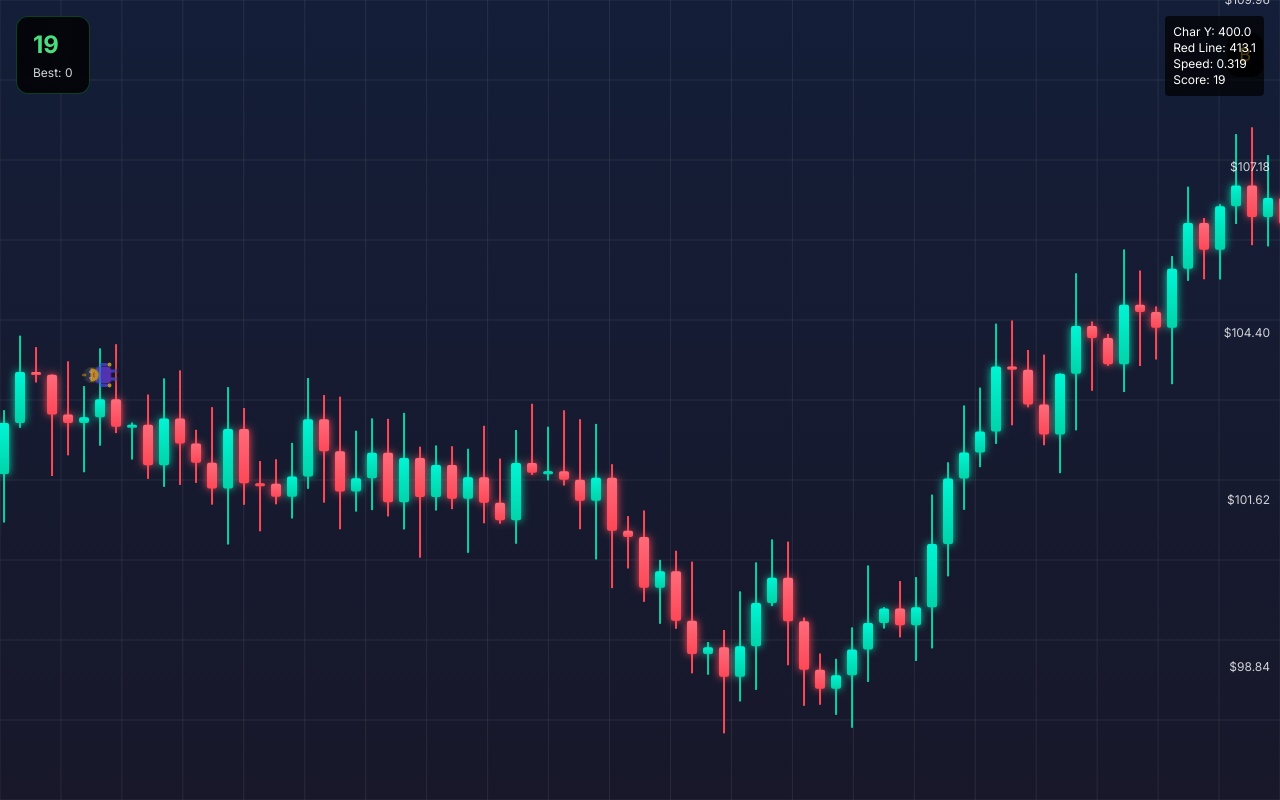
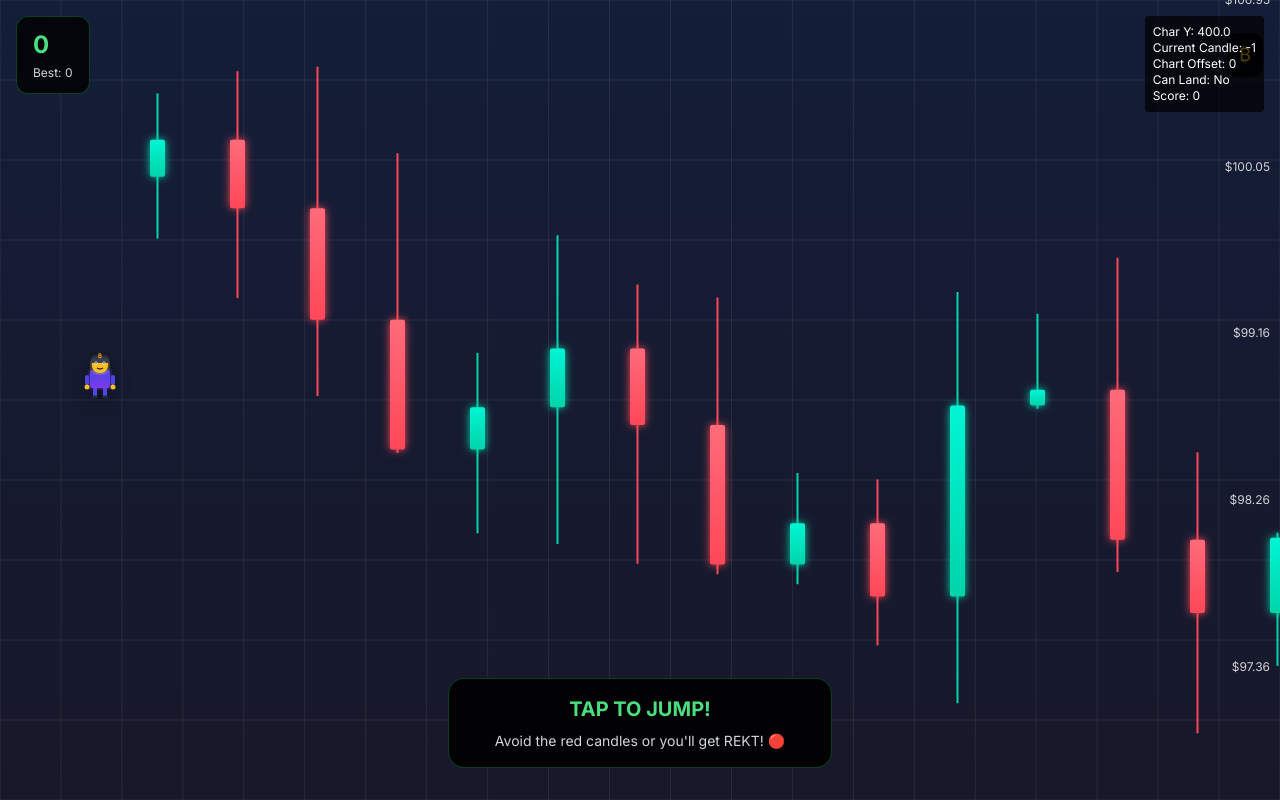
Before and after one commit to Abhyudday/Mini-App-Game-for-JustJeet, a Next.js app: page / in a window 1280 px wide. Both pictures are taken after a click on the button "PLAY GAME". Built offline with nearby package versions, Linux system fonts and the light colour scheme.

Commit message:
updated game logic

```diff
--- a/components/CryptoChart.tsx
+++ b/components/CryptoChart.tsx
@@ -12,15 +12,14 @@ interface CandleData {
 }
 
 interface CryptoChartProps {
-  chartSpeed: number;
-  onRedLinePosition: (y: number) => void;
+  chartOffset: number;
+  onCandleData: (candles: CandleData[]) => void;
 }
 
-const CryptoChart: React.FC<CryptoChartProps> = ({ chartSpeed, onRedLinePosition }) => {
+const CryptoChart: React.FC<CryptoChartProps> = ({ chartOffset, onCandleData }) => {
   const canvasRef = useRef<HTMLCanvasElement>(null);
   const animationRef = useRef<number>();
   const candlesRef = useRef<CandleData[]>([]);
-  const offsetRef = useRef(0);
 
   useEffect(() => {
     const canvas = canvasRef.current;
@@ -41,11 +40,10 @@ const CryptoChart: React.FC<CryptoChartProps> = ({ chartSpeed, onRedLinePosition
     const generateCandles = () => {
       candlesRef.current = [];
       let basePrice = 100;
-      const candleWidth = 12;
-      const candleSpacing = 16;
+      const candleSpacing = 80; // Increased spacing for jumping
 
-      for (let i = 0; i < Math.ceil(canvas.width / candleSpacing) + 10; i++) {
-        const x = i * candleSpacing;
+      for (let i = 0; i < 50; i++) { // Generate enough candles
+        const x = i * candleSpacing + 150; // Start with some offset
         const volatility = 0.02;
         const trend = 0.001; // Slight upward trend
 
@@ -66,6 +64,9 @@ const CryptoChart: React.FC<CryptoChartProps> = ({ chartSpeed, onRedLinePosition
 
         basePrice = close;
       }
+
+      // Pass candle data to parent
+      onCandleData(candlesRef.current);
     };
 
     generateCandles();
@@ -81,39 +82,12 @@ const CryptoChart: React.FC<CryptoChartProps> = ({ chartSpeed, onRedLinePosition
       ctx.fillStyle = gradient;
       ctx.fillRect(0, 0, canvas.width, canvas.height);
 
-      // Update offset for movement with controlled speed
-      // chartSpeed ranges from 0.3 to 1.0, we apply it directly for consistent movement
-      const actualSpeed = chartSpeed * 1.5; // Simple multiplier for smooth movement
-      offsetRef.current += actualSpeed;
-
-      // Add new candles as needed
-      const candleSpacing = 16;
-      const lastCandle = candlesRef.current[candlesRef.current.length - 1];
-      if (lastCandle && lastCandle.x - offsetRef.current < canvas.width + 50) {
-        const volatility = 0.02;
-        const trend = 0.001;
-        const priceChange = (Math.random() - 0.5) * volatility + trend;
-        const open = lastCandle.close;
-        const close = open * (1 + priceChange);
-        const high = Math.max(open, close) * (1 + Math.random() * 0.01);
-        const low = Math.min(open, close) * (1 - Math.random() * 0.01);
-
-        candlesRef.current.push({
-          x: lastCandle.x + candleSpacing,
-          open,
-          high,
-          low,
-          close,
-          isGreen: close > open
-        });
-      }
-
-      // Remove old candles
-      candlesRef.current = candlesRef.current.filter(candle => candle.x - offsetRef.current > -50);
+      // Chart is now stationary, only offset changes based on game progress
+      // No need to continuously generate or remove candles
 
       // Find price range for scaling
       const visibleCandles = candlesRef.current.filter(candle => {
-        const x = candle.x - offsetRef.current;
+        const x = candle.x - chartOffset;
         return x > -50 && x < canvas.width + 50;
       });
 
@@ -150,8 +124,8 @@ const CryptoChart: React.FC<CryptoChartProps> = ({ chartSpeed, onRedLinePosition
 
       // Draw candles
       visibleCandles.forEach(candle => {
-        const x = candle.x - offsetRef.current;
-        const candleWidth = 10;
+        const x = candle.x - chartOffset;
+        const candleWidth = 15; // Slightly wider for better visibility
 
         // Scale prices to canvas height
         const scaleY = (price: number) => {
@@ -200,9 +174,12 @@ const CryptoChart: React.FC<CryptoChartProps> = ({ chartSpeed, onRedLinePosition
         ctx.fill();
         ctx.shadowBlur = 0;
 
-        // Report red line position for collision detection (check character area)
-        if (!candle.isGreen && x >= 75 && x <= 125) {
-          onRedLinePosition(bodyY + bodyHeight/2); // Use middle of red candle body
+        // Add visual indicators for landing areas
+        if (x >= 75 && x <= 125) { // Character landing area
+          // Draw landing zone indicator
+          ctx.strokeStyle = candle.isGreen ? '#00ff88' : '#ff4444';
+          ctx.lineWidth = 3;
+          ctx.strokeRect(x - 5, bodyY - 5, candleWidth + 10, Math.max(bodyHeight, 3) + 10);
         }
       });
 
@@ -227,7 +204,7 @@ const CryptoChart: React.FC<CryptoChartProps> = ({ chartSpeed, onRedLinePosition
         cancelAnimationFrame(animationRef.current);
       }
     };
-  }, [chartSpeed, onRedLinePosition]);
+  }, [chartOffset, onCandleData]);
 
   return (
     <canvas
--- a/components/Game.tsx
+++ b/components/Game.tsx
@@ -15,8 +15,9 @@ interface GameState {
   characterVelocity: number;
   isJumping: boolean;
   isDead: boolean;
-  redLineY: number;
-  chartSpeed: number;
+  currentCandleIndex: number;
+  chartOffset: number;
+  canLand: boolean;
 }
 
 const GRAVITY = 0.8;
@@ -33,12 +34,13 @@ const Game: React.FC = () => {
     characterVelocity: 0,
     isJumping: false,
     isDead: false,
-    redLineY: GROUND_Y,
-    chartSpeed: 0.3,
+    currentCandleIndex: 0,
+    chartOffset: 0,
+    canLand: false,
   });
 
   const gameLoopRef = useRef<number>();
-  const scoreIntervalRef = useRef<NodeJS.Timeout>();
+  const candlesRef = useRef<any[]>([]);
   const lastTouchRef = useRef<number>(0);
 
   // Load high score from localStorage
@@ -54,9 +56,9 @@ const Game: React.FC = () => {
     localStorage.setItem('cryptoJumpHighScore', score.toString());
   }, []);
 
-  // Handle red line position updates from chart
-  const handleRedLinePosition = useCallback((y: number) => {
-    setGameState(prev => ({ ...prev, redLineY: y }));
+  // Handle candle data from chart
+  const handleCandleData = useCallback((candles: any[]) => {
+    candlesRef.current = candles;
   }, []);
 
   // Jump function
@@ -89,6 +91,7 @@ const Game: React.FC = () => {
 
         let newVelocity = prev.characterVelocity + GRAVITY;
         let newY = prev.characterPosition.y + newVelocity;
+        let newCanLand = false;
 
         // Ground collision
         if (newY >= GROUND_Y) {
@@ -96,37 +99,59 @@ const Game: React.FC = () => {
           newVelocity = 0;
         }
 
-        // Red candle collision detection - check if character touches any red area
-        const characterBottom = newY;
-        const characterTop = newY - 50;
-        const characterLeft = prev.characterPosition.x - 25;
-        const characterRight = prev.characterPosition.x + 25;
-        const redLineBuffer = 15;
-
-        // More lenient collision detection - character just needs to overlap with red line area
-        const isColliding =
-          characterBottom >= prev.redLineY - redLineBuffer &&
-          characterTop <= prev.redLineY + redLineBuffer;
-
-        if (isColliding && !prev.isDead) {
-          // Game over
+        // Get current candles
+        const candles = candlesRef.current;
+        if (candles.length === 0) {
           return {
             ...prev,
-            isDead: true,
-            characterVelocity: 0,
+            characterPosition: { ...prev.characterPosition, y: newY },
+            characterVelocity: newVelocity,
+            canLand: newCanLand,
           };
         }
 
-        // Increase chart speed very gradually - starts at 0.3, max 1.0
-        // Speed increases every 50 points by a small amount
-        const scoreBasedSpeed = 0.3 + Math.min(prev.score / 1000, 0.7); // 0.3 to 1.0 range
-        const newChartSpeed = Math.min(scoreBasedSpeed, 1.0);
+        // Find the next candle to jump to
+        const nextCandleIndex = prev.currentCandleIndex + 1;
+        const nextCandle = candles[nextCandleIndex];
+
+        if (nextCandle) {
+          const candleX = nextCandle.x - prev.chartOffset;
+          const characterX = prev.characterPosition.x;
+
+          // Check if character is over the next candle
+          if (Math.abs(characterX - candleX) < 30) {
+            newCanLand = true;
+
+            // Check if character is landing on the candle
+            if (newY >= GROUND_Y - 10 && prev.characterVelocity >= 0) {
+              if (nextCandle.isGreen) {
+                // Successful landing on green candle
+                return {
+                  ...prev,
+                  characterPosition: { ...prev.characterPosition, y: GROUND_Y },
+                  characterVelocity: 0,
+                  currentCandleIndex: nextCandleIndex,
+                  score: prev.score + 1,
+                  chartOffset: prev.chartOffset + 50, // Move chart forward
+                  canLand: false,
+                };
+              } else {
+                // Landed on red candle - game over
+                return {
+                  ...prev,
+                  isDead: true,
+                  characterVelocity: 0,
+                };
+              }
+            }
+          }
+        }
 
         return {
           ...prev,
           characterPosition: { ...prev.characterPosition, y: newY },
           characterVelocity: newVelocity,
-          chartSpeed: newChartSpeed,
+          canLand: newCanLand,
         };
       });
 
@@ -142,27 +167,7 @@ const Game: React.FC = () => {
     };
   }, [gameState.state]);
 
-  // Score increment
-  useEffect(() => {
-    if (gameState.state !== 'playing' || gameState.isDead) {
-      if (scoreIntervalRef.current) {
-        clearInterval(scoreIntervalRef.current);
-        scoreIntervalRef.current = undefined;
-      }
-      return;
-    }
-
-    scoreIntervalRef.current = setInterval(() => {
-      setGameState(prev => ({ ...prev, score: prev.score + 1 }));
-    }, 100);
-
-    return () => {
-      if (scoreIntervalRef.current) {
-        clearInterval(scoreIntervalRef.current);
-        scoreIntervalRef.current = undefined;
-      }
-    };
-  }, [gameState.state, gameState.isDead]);
+  // Score is now incremented directly in the game loop when landing on green candles
 
   // Handle game over
   useEffect(() => {
@@ -197,7 +202,9 @@ const Game: React.FC = () => {
       characterVelocity: 0,
       isJumping: false,
       isDead: false,
-      chartSpeed: 0.3,
+      currentCandleIndex: -1, // Start before the first candle
+      chartOffset: 0,
+      canLand: false,
     }));
   }, []);
 
@@ -261,8 +268,8 @@ const Game: React.FC = () => {
     <div className="game-container">
       {/* Background Chart */}
       <CryptoChart
-        chartSpeed={gameState.chartSpeed}
-        onRedLinePosition={handleRedLinePosition}
+        chartOffset={gameState.chartOffset}
+        onCandleData={handleCandleData}
       />
 
       {/* Character */}
@@ -298,8 +305,9 @@ const Game: React.FC = () => {
       {process.env.NODE_ENV === 'development' && gameState.state === 'playing' && (
         <div className="absolute top-4 right-4 bg-black/70 p-2 rounded text-white text-xs" style={{ zIndex: 30 }}>
           <div>Char Y: {gameState.characterPosition.y.toFixed(1)}</div>
-          <div>Red Line: {gameState.redLineY.toFixed(1)}</div>
-          <div>Speed: {gameState.chartSpeed.toFixed(3)}</div>
+          <div>Current Candle: {gameState.currentCandleIndex}</div>
+          <div>Chart Offset: {gameState.chartOffset}</div>
+          <div>Can Land: {gameState.canLand ? 'Yes' : 'No'}</div>
           <div>Score: {gameState.score}</div>
         </div>
       )}
```
